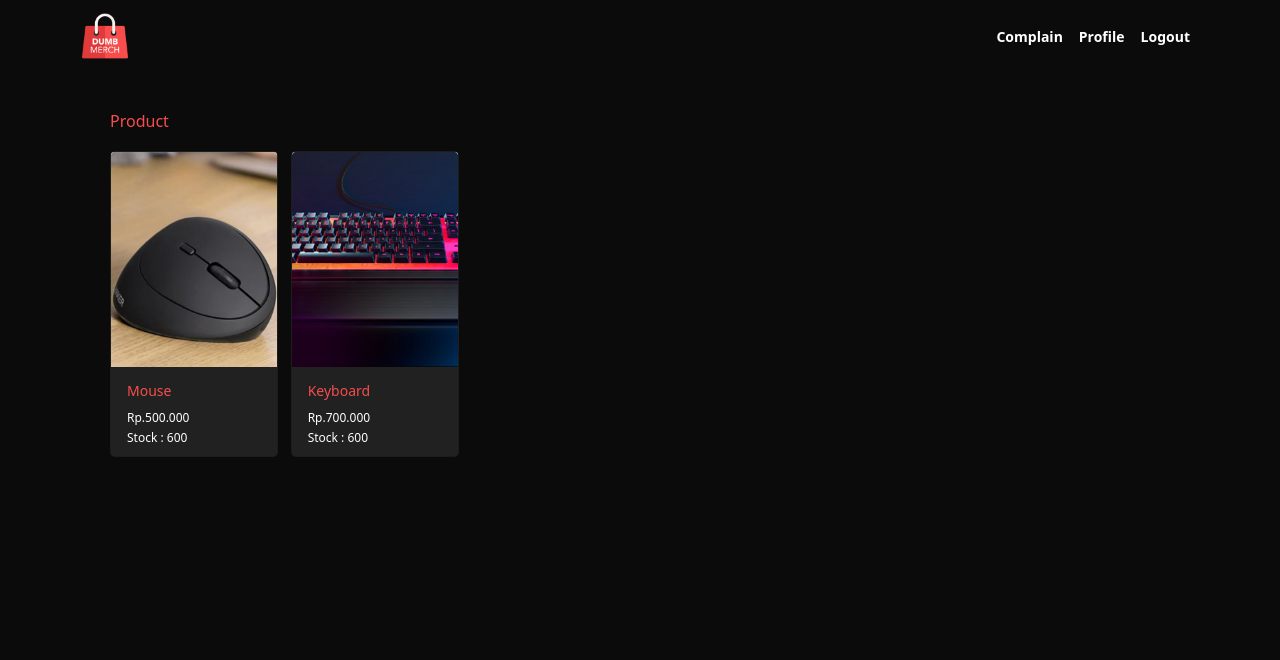
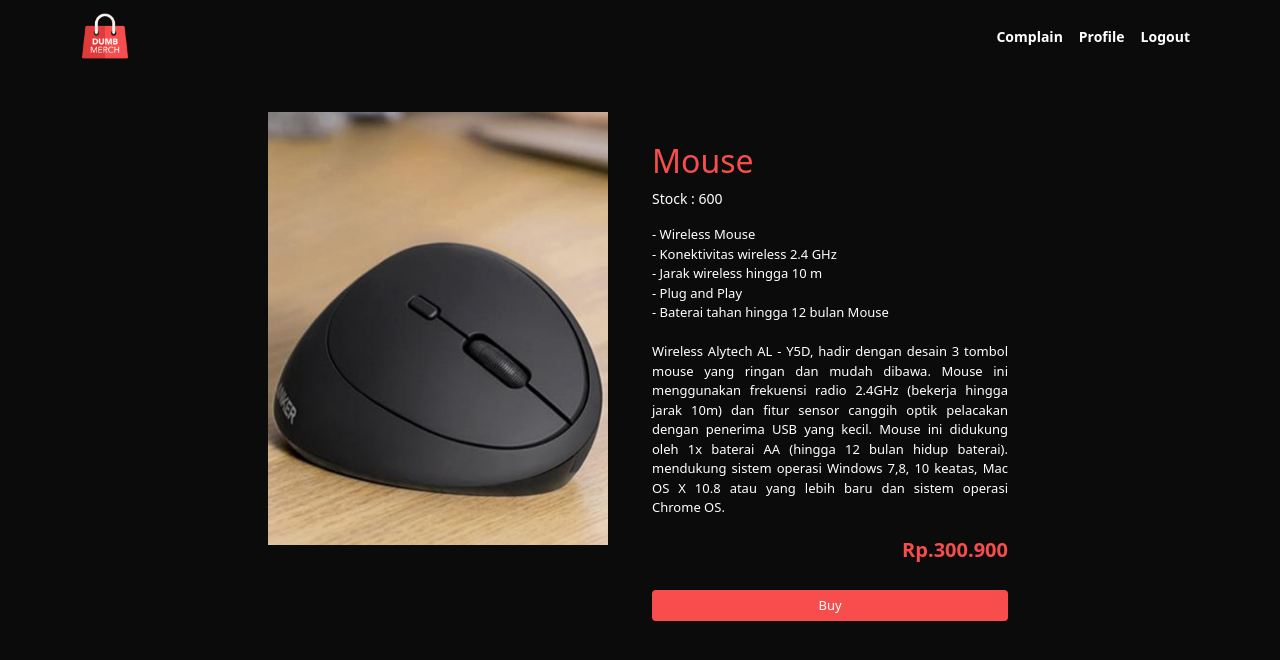
Before and after one commit to sabillarosad11/SabillaRosad-DumbMerch-New, a React (Create React App) app: page / in a window 1280 px wide. Shown: the top 660 px of the page. Built offline with nearby package versions, Linux system fonts and the light colour scheme.

Commit message:
add detail page

```diff
--- a/src/App.js
+++ b/src/App.js
@@ -1,12 +1,13 @@
 import React from 'react';
 // import Login from './Pages/Login'
 // import Register from "./Pages/Register";
-import Homepage from './Pages/Homepage';
+// import Homepage from './Pages/Homepage';
+import DetailProduct from './Pages/Detail-product';
 import './App.css';
 
 function App() {
   return (
-      <Homepage />
+      <DetailProduct />
   );
 }
 
--- /dev/null
+++ b/src/Pages/Detail-product.css
@@ -0,0 +1,45 @@
+* {
+    color: #fff;
+    box-sizing: border-box;
+}
+
+body {
+    background-color: #0B0B0B !important;
+}
+
+.img-detail-product {
+    width: 340px;
+    margin-top: 40px;
+    margin-right: 20px;
+    float: right;
+}
+
+.text-detail {
+    color: #F74D4D !important;
+    margin-top: 70px;
+}
+
+.text-stock {
+    font-size: 14px;
+}
+
+.text-spesification {
+    text-align: justify;
+    font-size: 13px;
+}
+
+.text-price {
+    color: #F74D4D !important;
+    font-size: 20px;
+    font-weight: 700;
+    text-align: right;
+    margin-top: 20px;
+}
+
+.btn-detail {
+    width: 100% !important;
+    margin-top: 20px;
+    background-color: #F74D4D !important;
+    border: none !important;
+    font-size: 13px !important;
+}
--- /dev/null
+++ b/src/Pages/Detail-product.js
@@ -0,0 +1,48 @@
+import React from 'react'
+import NavbarMerch from "../Component/Navbar";
+import { Container, Row, Col, Image, Button } from "react-bootstrap";
+import "./Detail-product.css";
+import DetailMouse from '../asset/DetailMouse.jpg'
+
+const DetailProduct = () => {
+  return (
+    <>
+      <NavbarMerch />
+      <Container className="container-lg">
+        <Row>
+          <Col lg={6}>
+            <Image
+              className="img-detail-product"
+              src={DetailMouse}
+              responsive
+            />
+          </Col>
+
+          <Col lg={4}>
+            <h2 class="text-detail">Mouse</h2>
+            <p className="text-stock">Stock : 600</p>
+            <p className="text-spesification">
+              - Wireless Mouse <br />
+              - Konektivitas wireless 2.4 GHz <br />
+              - Jarak wireless hingga 10 m <br />
+              - Plug and Play <br />
+              - Baterai tahan hingga 12 bulan Mouse <br />
+              <br />
+              Wireless Alytech AL - Y5D, hadir dengan desain 3 tombol mouse yang
+              ringan dan mudah dibawa. Mouse ini menggunakan frekuensi radio
+              2.4GHz (bekerja hingga jarak 10m) dan fitur sensor canggih optik
+              pelacakan dengan penerima USB yang kecil. Mouse ini didukung oleh
+              1x baterai AA (hingga 12 bulan hidup baterai). mendukung sistem
+              operasi Windows 7,8, 10 keatas, Mac OS X 10.8 atau yang lebih baru
+              dan sistem operasi Chrome OS.
+            </p>
+            <h5 className="text-price">Rp.300.900</h5>
+            <Button className="btn-detail">Buy</Button>
+          </Col>
+        </Row>
+      </Container>
+    </>
+  );
+}
+
+export default DetailProduct;
```
Also changed, not shown: src/asset/DetailMouse.jpg (added).
